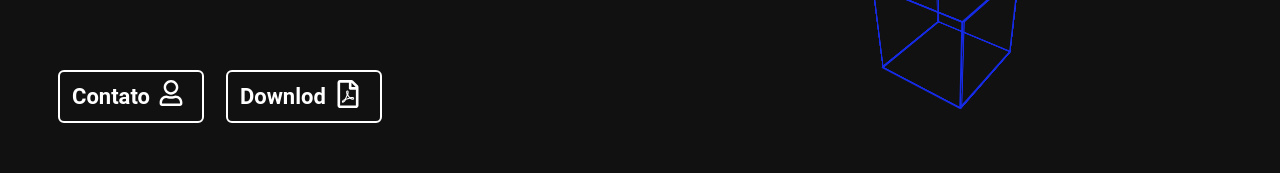
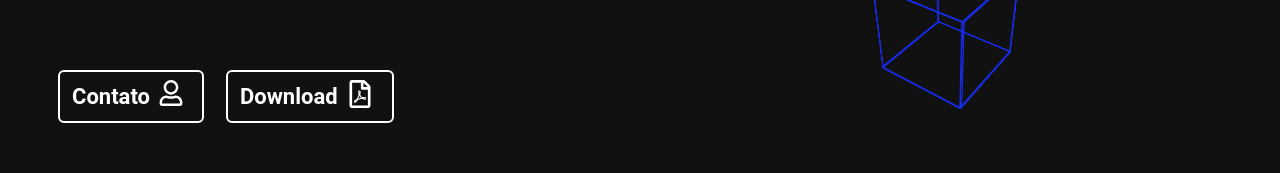
Before and after one commit to Danielcsxx/Portfolio-Danielcsxx, a React (Create React App) app: page / in a window 1280 px wide. Shown: the part 346-519 px from the top of the page. Built offline with nearby package versions, Linux system fonts and the light colour scheme.

Commit message:
Ajustes no componente Home

```diff
--- a/src/components/Home.tsx
+++ b/src/components/Home.tsx
@@ -238,7 +238,7 @@ const Home: React.FC = () => {
             href="https://drive.google.com/file/d/13ytujCitQ00Wg9g7ikGjOIOn1452c0qg/view?usp=drive_link"
             target="_blank"
           >
-            {"Downlod"}
+            {"Download"}
             <FaRegFilePdf size={28} />
           </BtnDownload>
         </ContentBtn>
```
